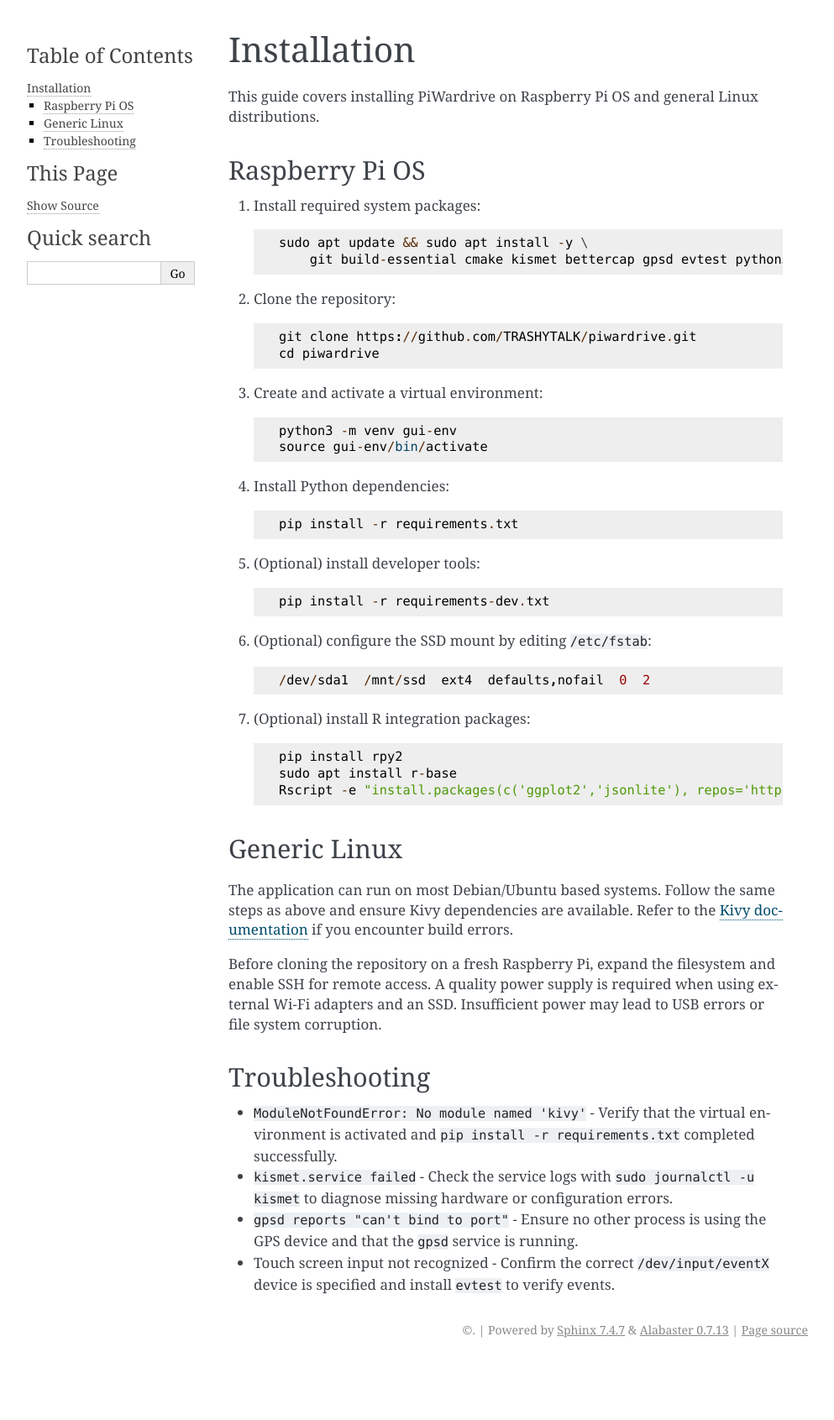
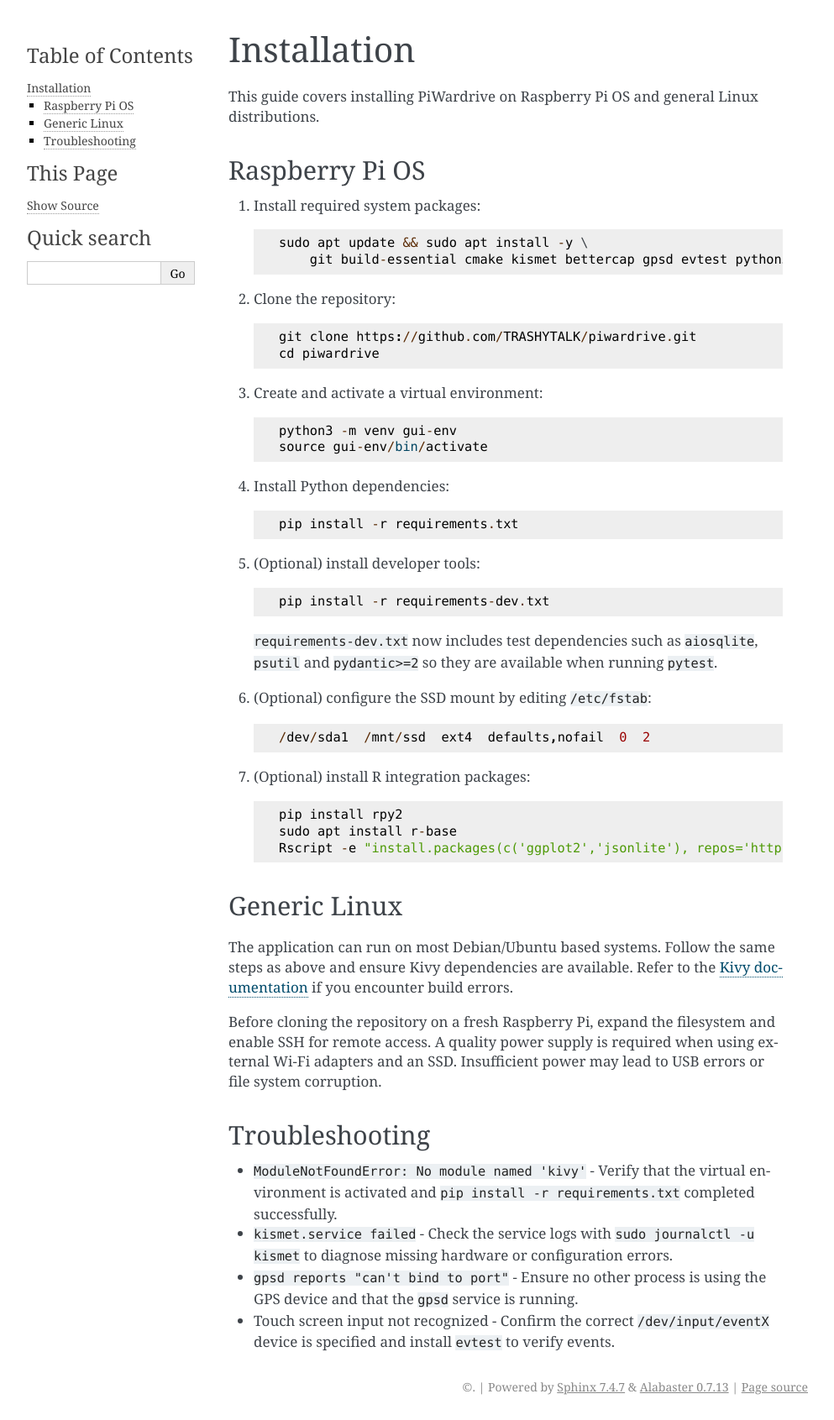
Before and after one commit to Trashytalk/piwardrive, a Sphinx documentation site: the page built from docs/installation.rst, in a window 1280 px wide. Shown: the whole page at 84% size, without its empty margins (148-1141 px from the left). Built offline with Sphinx 7.4.7, drawn with Linux system fonts in a browser that asks for light colours; before the commit the page ends 1623 px from its top, so only the background shows below that.

Commit message:
Add runtime deps for tests

```diff
--- a/docs/installation.rst
+++ b/docs/installation.rst
@@ -28,6 +28,10 @@ Raspberry Pi OS
 5. (Optional) install developer tools::
 
       pip install -r requirements-dev.txt
+
+   ``requirements-dev.txt`` now includes test dependencies such as
+   ``aiosqlite``, ``psutil`` and ``pydantic>=2`` so they are available when
+   running ``pytest``.
 
 6. (Optional) configure the SSD mount by editing ``/etc/fstab``::
 
--- a/requirements-dev.txt
+++ b/requirements-dev.txt
@@ -3,3 +3,9 @@ mypy
 pytest
 radon
 pydocstyle
+aiosqlite>=0.19
+psutil>=5.9
+pydantic>=2
+fastapi
+httpx
+gps>=3.0
```
Also changed, not shown: README.md (+3 -2 lines).
